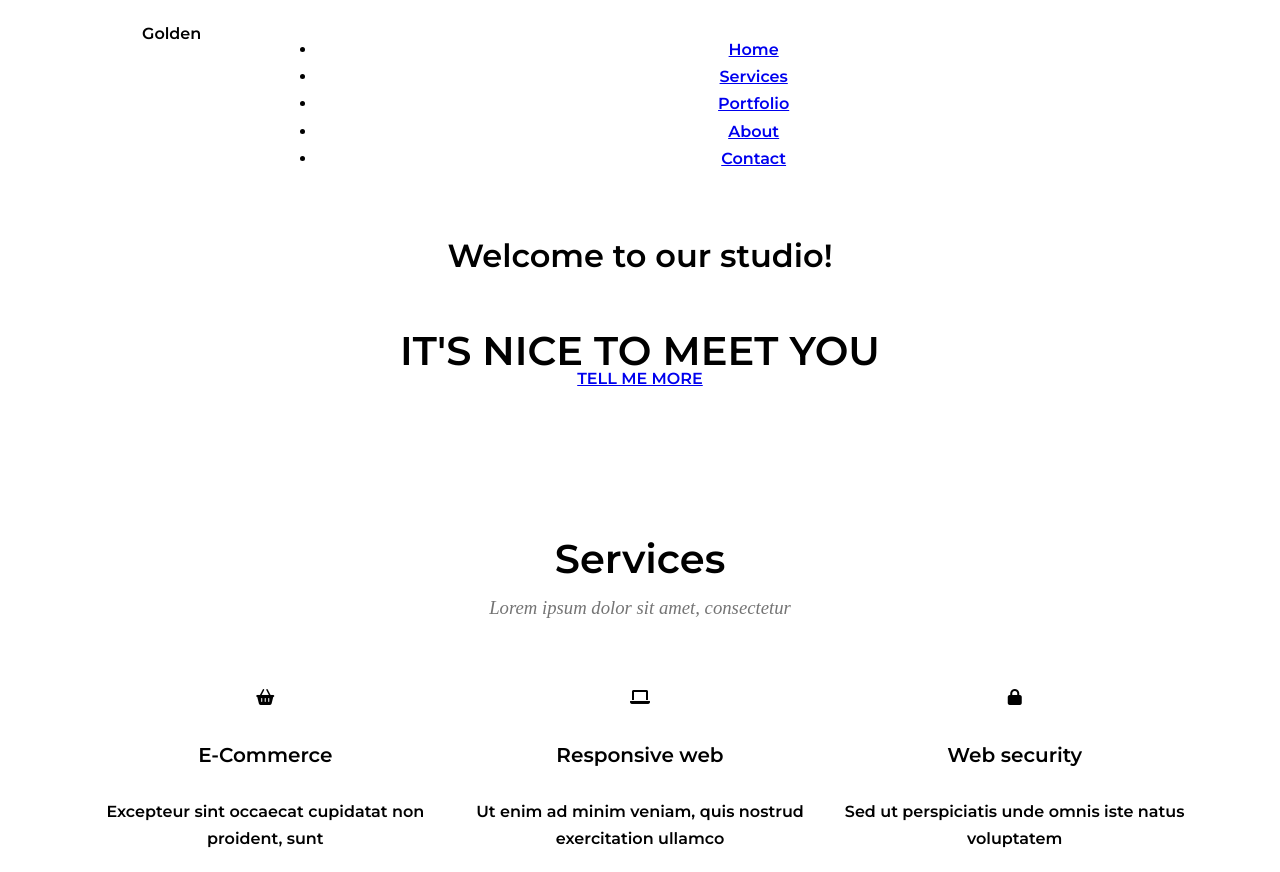
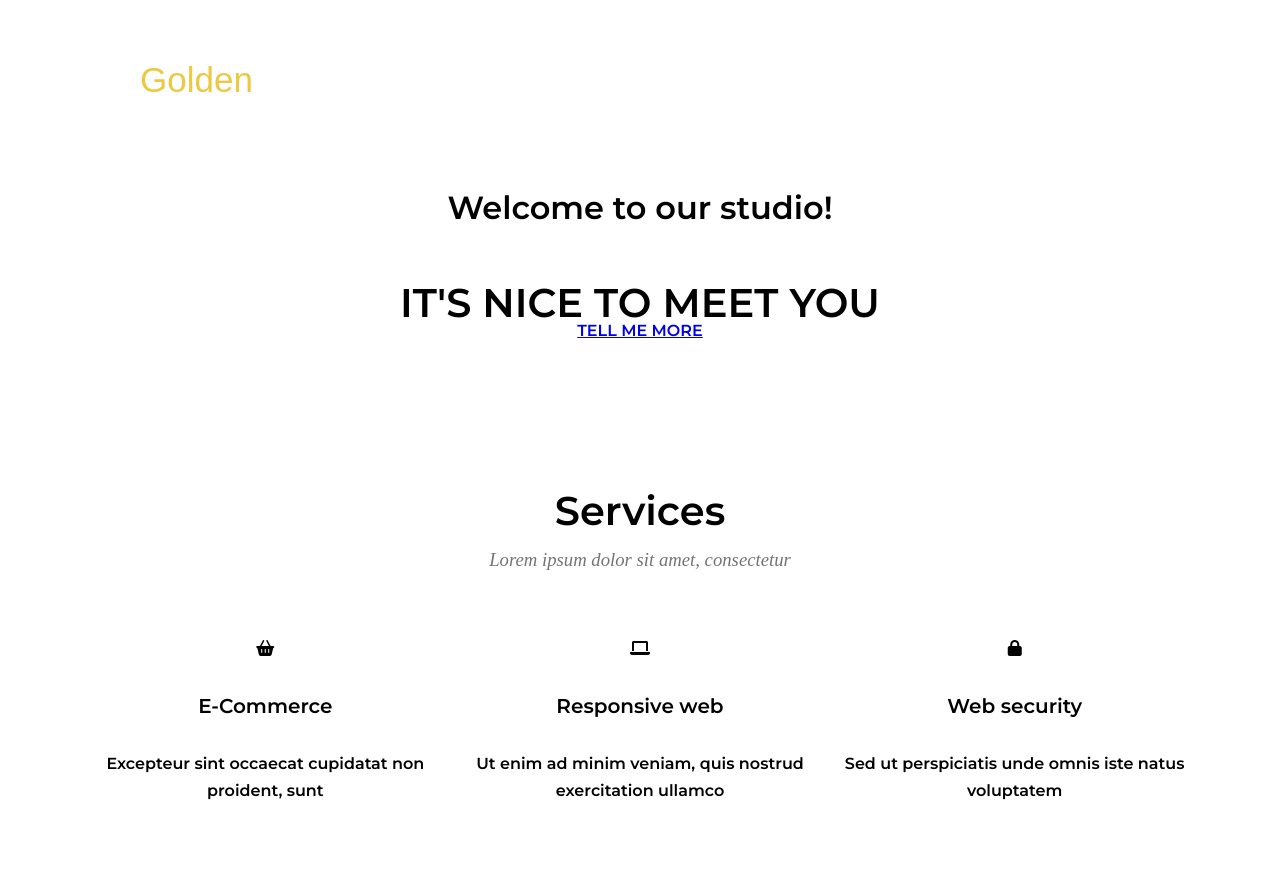
Before and after one commit to AniaBonar/Zadanie-4.6, a website: page index.html in a window 1280 px wide. Shown: the top 872 px of the page. Drawn offline with Linux system fonts and the light colour scheme.

Commit message:
Add style fo nav

```diff
--- a/css/style.css
+++ b/css/style.css
@@ -48,3 +48,36 @@
   h4 {
     font-size: 20px;
   }
+  /* Navigation */
+.navigation {
+    background: inherit;
+    padding: 30px 0;
+    color: #fff;
+  }
+  .navigation ul {
+    padding: 0;
+    margin: 0;
+    list-style-type: none;
+    float: right;
+  }
+  .navigation ul ul li {
+    display: block;
+    margin: 12px;
+  }
+  .navigation li {
+    display: inline-block;
+    margin-right: 36px;
+    position: relative;
+  }
+  .navigation li a {
+    text-decoration: none;
+    color: #fff;
+  }
+
+  .navbar-brand {
+    font-family: "Wisdom Script", sans-serif;
+    color: #edc842;
+    font-size: 35px;
+    float: left;
+    margin-left: 50px;
+  }
```
